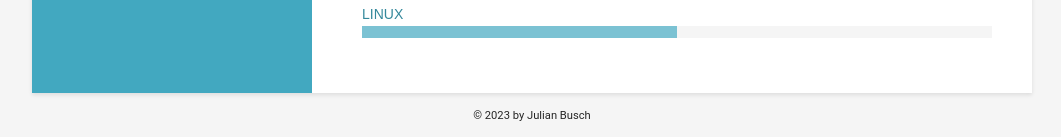
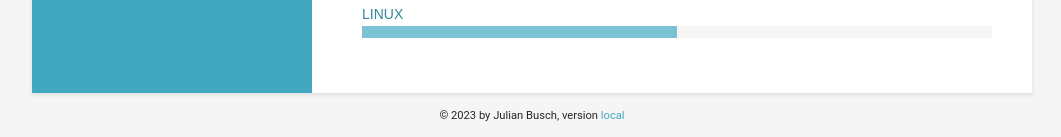
Before and after one commit to quantsch/quantsch.github.io, a Jekyll site: the page built from index.md, in a window 1280 px wide. Shown: the part 1094-1231 px from the top of the page, without its empty margins (108-1169 px from the left). Built offline with Jekyll 4.4.1, drawn with Linux system fonts in a browser that asks for light colours.

Commit message:
add site version

```diff
--- a/_data/cv.yml
+++ b/_data/cv.yml
@@ -14,6 +14,7 @@ sidebar:
     website: julianbusch.ch # no http://
     linkedin: julianbusch
     github: quantsch
+    github-project: quantsch.github.io
 
     languages:
         - language:
--- a/_includes/footer.html
+++ b/_includes/footer.html
@@ -1,3 +1,3 @@
 <footer>
-	&copy; {{ site.time | date: '%Y' }} by Julian Busch
+	&copy; {{ site.time | date: '%Y' }} by Julian Busch,  version <a href="https://github.com/{{ site.data.cv.sidebar.github }}/{{ site.data.cv.sidebar.github-project }}/tree/{% include site-version.txt %}">{% include site-version.txt %}</a>
 </footer>
--- /dev/null
+++ b/_includes/site-version.txt
@@ -0,0 +1 @@
+local
--- a/_sass/_cv.scss
+++ b/_sass/_cv.scss
@@ -136,7 +136,16 @@
 
 .cv-main-wrapper {
     background: #fff;
-    padding: 0px 40px 50px 50px;
+    padding: 0 40px 50px 50px;
+
+    .cv-site-version {
+        // this keeps element dimensions in place
+        visibility: hidden;
+        padding-bottom: 5px;
+        position: absolute;
+        bottom: 0px;
+        font-size: 10px;
+    }
 
     // CV CONTENT
 
--- a/_sass/_responsive.scss
+++ b/_sass/_responsive.scss
@@ -68,6 +68,10 @@
         .cv-download-pdf {
             display: none;
         }
+
+        .cv-site-version {
+            visibility: visible;
+        }
     }
 
 }
--- a/index.md
+++ b/index.md
@@ -11,4 +11,8 @@ layout: default
    {% include _cv/experience.html %}
    {% include _cv/skills.html %}
 
+   <div class="section cv-site-version">
+      Version <a href="https://github.com/{{ sidebar.github }}/{{ sidebar.github-project }}/tree/{% include site-version.txt %}">{% include site-version.txt %}</a>
+   </div>
+
 </div>
```
Also changed, not shown: .github/workflows/deployment.yml.
